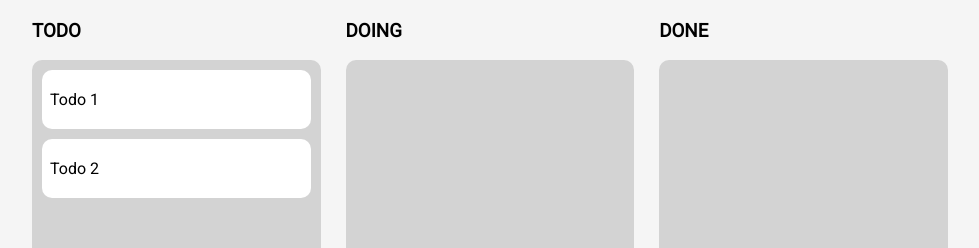
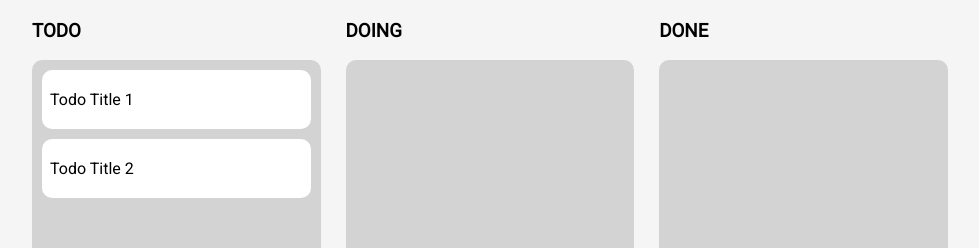
Before and after one commit to lsenaa/DnD-Kanban-board, a React (Create React App) app: page / in a window 1280 px wide. Shown: the part 236-484 px from the top of the page, without its empty margins (160-1139 px from the left). Built offline with nearby package versions, Linux system fonts and the light colour scheme.

Commit message:
Edit scripts

```diff
--- a/src/App.js
+++ b/src/App.js
@@ -6,12 +6,12 @@ import _ from "lodash";
 
 const item = {
   id: uuidv4(),
-  name: "Todo 1",
+  name: "Todo Title 1",
 };
 
 const item2 = {
   id: uuidv4(),
-  name: "Todo 2",
+  name: "Todo Title 2",
 };
 
 function App() {
```
